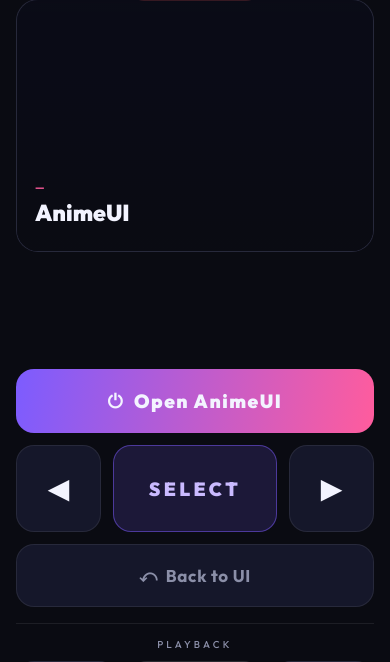
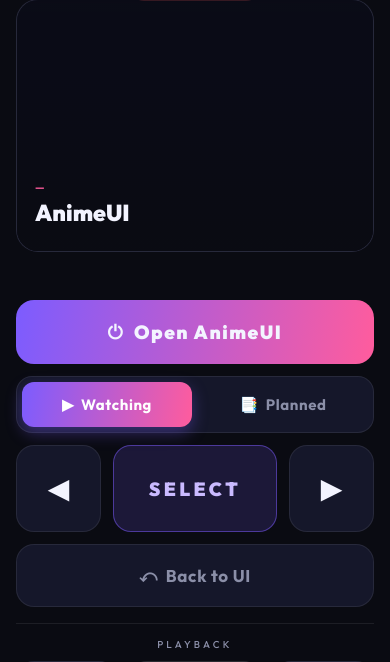
Before and after one commit to Shio-T0/Shou, a Flask app: page /remote in a window 390 px wide. Shown: the part 31-693 px from the top of the page. Run offline with Flask 3, Linux system fonts and the light colour scheme; some libraries are stand-ins or nearby versions.

Commit message:
Add Watching/Planned list switcher
A phone segmented control toggles the grid between the AniList CURRENT and
PLANNING lists. Server parameterizes the query by MediaListStatus
(fetch_list(mode)), tracks STATE["list"], and adds POST /list?to=... (toggles
with no arg); /open resets to watching. Selecting a planned anime plays ep 1
via the existing decision logic. Broadcast carries the active list; the kiosk
shows a topbar list-label chip and the remote highlights the active segment.

Co-Authored-By: Claude Opus 4.8 <noreply@anthropic.com>

```diff
--- a/animeui/server.py
+++ b/animeui/server.py
@@ -93,12 +93,17 @@ TOKEN = ensure_token()
 # --------------------------------------------------------------------------- #
 STATE = {
     "view": "loading",   # loading | grid | sequel | playing | empty | error
+    "list": "watching",  # which AniList list is shown: watching | planned
     "items": [],          # list of card dicts
     "cursor": 0,
     "sequel": None,       # {"finished": str, "sequel_title": str}
     "playing": None,      # {"title": str, "episode": int}
     "message": "",
 }
+
+# UI list modes -> AniList MediaListStatus + a human label for messages/empty states.
+LIST_STATUS = {"watching": "CURRENT", "planned": "PLANNING"}
+LIST_LABEL = {"watching": "Currently Watching", "planned": "Plan to Watch"}
 STATE_LOCK = threading.Lock()
 
 # Tracks the in-flight playback launch so we can detect "ani-cli found no source"
@@ -148,9 +153,9 @@ def require_auth(fn):
 # --------------------------------------------------------------------------- #
 # AniList
 # --------------------------------------------------------------------------- #
-WATCHING_QUERY = """
-query ($name: String) {
-  MediaListCollection(userName: $name, type: ANIME, status_in: [CURRENT]) {
+LIST_QUERY = """
+query ($name: String, $status: MediaListStatus) {
+  MediaListCollection(userName: $name, type: ANIME, status_in: [$status]) {
     lists {
       entries {
         progress
@@ -196,15 +201,19 @@ def _search_title(title_obj: dict) -> str:
     return title_obj.get("romaji") or title_obj.get("english") or "Unknown"
 
 
-def fetch_watching() -> list:
-    """Return the user's Currently Watching entries (raw AniList entry dicts)."""
+def fetch_list(mode: str = "watching") -> list:
+    """Return the user's entries for the given list mode (raw AniList entry dicts).
+
+    mode is one of LIST_STATUS keys ("watching" -> CURRENT, "planned" -> PLANNING).
+    """
     user = CONFIG.get("ANILIST_USER", "").strip()
     if not user or user == "CHANGE_ME":
         raise RuntimeError("ANILIST_USER is not set in ~/.config/anime/animeui.conf")
+    status = LIST_STATUS.get(mode, "CURRENT")
 
     resp = requests.post(
         ANILIST_URL,
-        json={"query": WATCHING_QUERY, "variables": {"name": user}},
+        json={"query": LIST_QUERY, "variables": {"name": user, "status": status}},
         headers={"Content-Type": "application/json", "Accept": "application/json"},
         timeout=15,
     )
@@ -592,6 +601,7 @@ def broadcast() -> None:
     with STATE_LOCK:
         snapshot = {
             "view": STATE["view"],
+            "list": STATE["list"],
             "items": STATE["items"],
             "cursor": STATE["cursor"],
             "sequel": STATE["sequel"],
@@ -602,9 +612,12 @@ def broadcast() -> None:
 
 
 def refresh_list() -> None:
-    """Pull the watching list from AniList and reset to the grid view."""
+    """Pull the currently-selected AniList list and reset to the grid view."""
+    with STATE_LOCK:
+        mode = STATE["list"]
+    label = LIST_LABEL.get(mode, "Currently Watching")
     try:
-        entries = fetch_watching()
+        entries = fetch_list(mode)
     except Exception as exc:  # noqa: BLE001 - surface any failure to the screen
         with STATE_LOCK:
             STATE.update(view="error", items=[], sequel=None, message=str(exc))
@@ -618,7 +631,7 @@ def refresh_list() -> None:
         STATE["cursor"] = 0
         STATE["sequel"] = None
         STATE["view"] = "grid" if cards else "empty"
-        STATE["message"] = "" if cards else "Nothing in your Currently Watching list."
+        STATE["message"] = "" if cards else f"Nothing in your {label} list."
     broadcast()
 
 
@@ -676,11 +689,29 @@ def open_ui():
     bump_play_gen()
     kill_players()
     with STATE_LOCK:
+        STATE["list"] = "watching"  # a clean Open always starts on the watching list
         STATE.update(view="loading", message="Loading your AniList…")
     broadcast()
     socketio.start_background_task(refresh_list)
     ensure_kiosk()
     return jsonify(ok=True)
+
+
+@app.route("/list", methods=["POST"])
+@require_auth
+def switch_list():
+    """Switch which AniList list the grid shows. ?to=watching|planned selects an
+    explicit list; with no/unknown target it toggles between the two."""
+    target = (request.args.get("to") or "").strip().lower()
+    with STATE_LOCK:
+        if target not in LIST_STATUS:
+            target = "planned" if STATE["list"] == "watching" else "watching"
+        STATE["list"] = target
+        STATE.update(view="loading",
+                     message=f"Loading {LIST_LABEL[target]}…")
+    broadcast()
+    socketio.start_background_task(refresh_list)
+    return jsonify(ok=True, list=target)
 
 
 @app.route("/back", methods=["POST"])
--- a/animeui/static/app.js
+++ b/animeui/static/app.js
@@ -6,6 +6,7 @@ const socket = io();
 const el = {
   backdrop: document.getElementById("backdrop"),
   count: document.getElementById("count"),
+  listlabel: document.getElementById("listlabel"),
   stage: document.getElementById("stage"),
   carousel: document.getElementById("carousel"),
   infoTitle: document.getElementById("info-title"),
@@ -108,8 +109,11 @@ function showOnly(view) {
   el.statusView.classList.toggle("hidden", !isStatus);
 }
 
+const LIST_LABEL = { watching: "WATCHING", planned: "PLAN TO WATCH" };
+
 socket.on("state", (s) => {
   showOnly(s.view);
+  if (s.list && el.listlabel) el.listlabel.textContent = LIST_LABEL[s.list] || s.list;
 
   if (s.view === "grid") {
     const sig = s.items.map((i) => i.id).join(",");
--- a/animeui/static/remote.css
+++ b/animeui/static/remote.css
@@ -149,6 +149,36 @@ body {
 }
 .btn-back { color: var(--muted); }
 
+/* ---- List switcher (Watching / Planned) ---- */
+.seg {
+  display: flex;
+  gap: 6px;
+  padding: 5px;
+  background: var(--card);
+  border: 1px solid var(--line);
+  border-radius: 16px;
+}
+.seg-btn {
+  flex: 1;
+  border: none;
+  background: transparent;
+  color: var(--muted);
+  font-family: inherit;
+  font-weight: 700;
+  font-size: 15px;
+  letter-spacing: 0.04em;
+  padding: 13px 8px;
+  border-radius: 12px;
+  cursor: pointer;
+  transition: background 0.18s ease, color 0.18s ease, transform 0.08s ease;
+}
+.seg-btn:active { transform: scale(0.96); }
+.seg-btn.active {
+  background: linear-gradient(100deg, var(--accent), var(--accent2));
+  color: #fff;
+  box-shadow: 0 6px 16px rgba(124, 92, 255, 0.35);
+}
+
 .nav-row .btn-nav {
   flex: 1;
   font-size: 26px;
--- a/animeui/static/remote.js
+++ b/animeui/static/remote.js
@@ -14,6 +14,7 @@ const el = {
   title: document.getElementById("mirror-title"),
   episode: document.getElementById("mirror-episode"),
   toast: document.getElementById("toast"),
+  segBtns: Array.from(document.querySelectorAll("#listseg .seg-btn")),
 };
 
 let toastTimer = null;
@@ -52,6 +53,21 @@ document.querySelectorAll("[data-act]").forEach((btn) => {
   btn.addEventListener("click", () => send(btn.dataset.act));
 });
 
+// List switcher (Watching / Planned) -> POST /list?to=<mode>
+const LIST_LABEL = { watching: "Watching", planned: "Planned" };
+async function switchList(mode) {
+  if (navigator.vibrate) navigator.vibrate(12);
+  toast(LIST_LABEL[mode] || mode);
+  try {
+    await fetch(`/list?to=${mode}&k=${encodeURIComponent(TOKEN)}`, { method: "POST" });
+  } catch (e) {
+    toast("⚠ no connection");
+  }
+}
+el.segBtns.forEach((btn) => {
+  btn.addEventListener("click", () => switchList(btn.dataset.list));
+});
+
 // --- Live mirror via SocketIO ----------------------------------------------
 const VIEW_LABEL = {
   grid: "Browsing",
@@ -76,6 +92,10 @@ socket.on("disconnect", () => {
 
 socket.on("state", (s) => {
   el.view.textContent = VIEW_LABEL[s.view] || s.view;
+
+  if (s.list) {
+    el.segBtns.forEach((b) => b.classList.toggle("active", b.dataset.list === s.list));
+  }
 
   if (s.view === "grid" && s.items && s.items.length) {
     const it = s.items[s.cursor] || s.items[0];
--- a/animeui/templates/index.html
+++ b/animeui/templates/index.html
@@ -16,6 +16,7 @@
 
   <header id="topbar">
     <span class="brand">◈ ANIME<span class="brand-accent">UI</span></span>
+    <span id="listlabel" class="listlabel">WATCHING</span>
     <span id="count" class="count"></span>
   </header>
 
--- a/animeui/templates/remote.html
+++ b/animeui/templates/remote.html
@@ -38,6 +38,12 @@
   <section class="controls">
     <button class="btn btn-wide btn-open" data-act="open">⏻&nbsp; Open AnimeUI</button>
 
+    <!-- List switcher: Watching ⇄ Planned -->
+    <div class="seg" id="listseg">
+      <button class="seg-btn active" data-list="watching">▶&nbsp; Watching</button>
+      <button class="seg-btn" data-list="planned">📑&nbsp; Planned</button>
+    </div>
+
     <div class="row nav-row">
       <button class="btn btn-nav" data-act="left">◀</button>
       <button class="btn btn-select" data-act="select">SELECT</button>
```
Also changed, not shown: animeui/static/style.css (+10 -0 lines).
